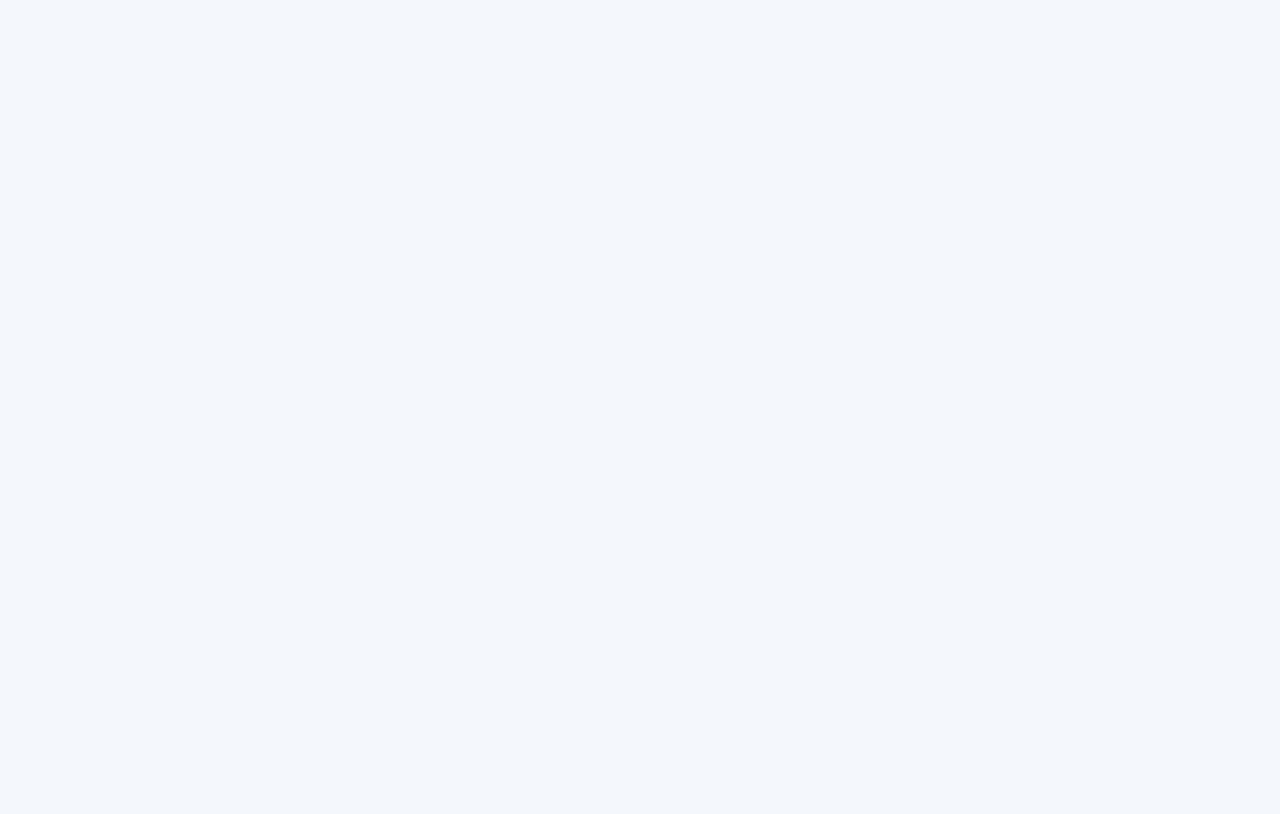
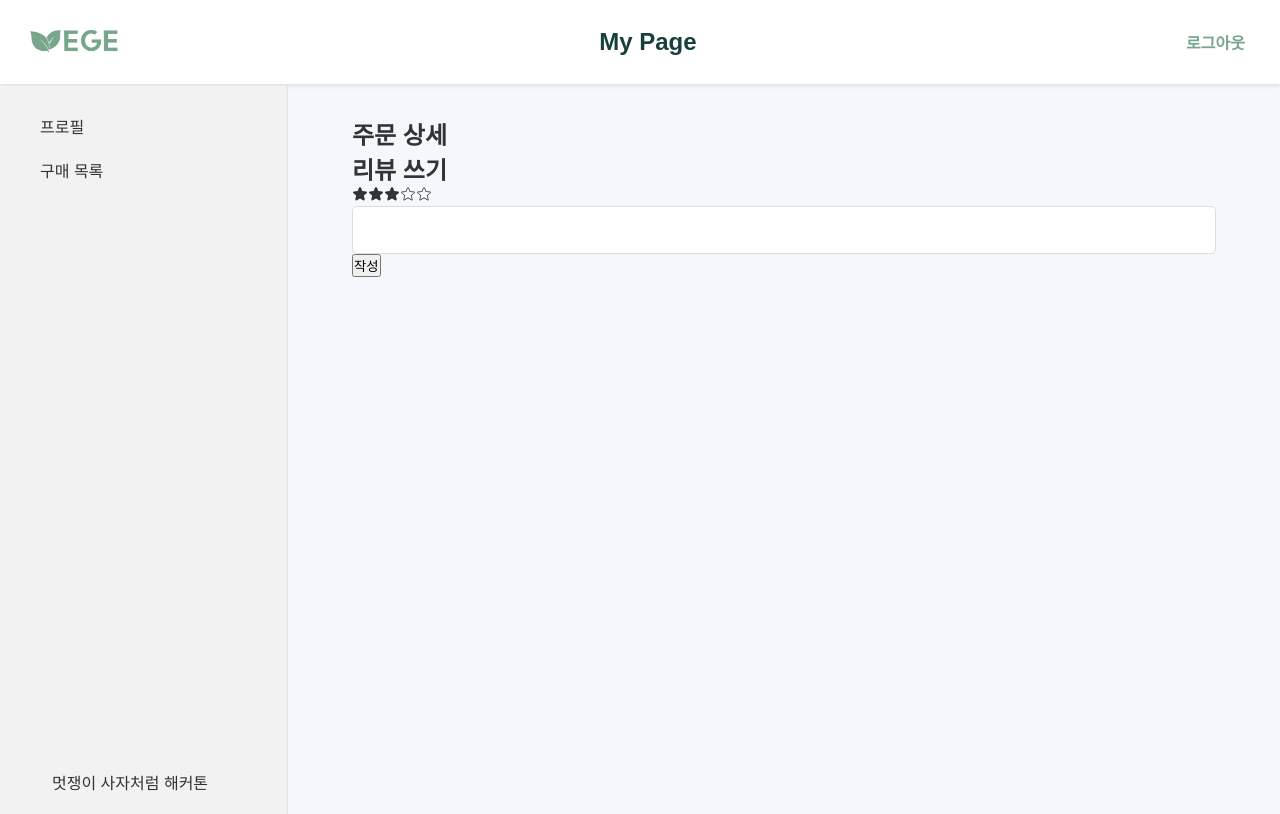
Before and after one commit to LIKELION-12th-HACKERTHON/frontend, a React (Vite) app: page /mypage/orderhistory/detail/1 in a window 1280 px wide. Before the commit this address had no page. Built offline with nearby package versions, Linux system fonts and the light colour scheme; no server answers.

Commit message:
no css review

```diff
--- a/src/App.jsx
+++ b/src/App.jsx
@@ -14,6 +14,7 @@ import ReviewPage from "./sellers/seller_order/Shopkeeperpages/ReviewPage.jsx";
 import CustomerProfile from "./customers/customerProfile.jsx";
 import CustomerEdit from "./customers/customerEdit.jsx";
 import MyorderList from "./customers/myorderlist.jsx";
+import OrderDetail from "./customers/orderDetail.jsx";
 
 function App() {
 	return (
@@ -34,6 +35,7 @@ function App() {
 					<Route path='profile' element={<CustomerProfile/>}/>
 					<Route path='edit' element={<CustomerEdit/>}/>
 					<Route path='orderhistory' element={<MyorderList/>}/>
+					<Route path="orderhistory/detail/:id" element={<OrderDetail/>}/>
 				</Route>
 				<Route path='/shopkeeper' element={<Shopkeeper />} />
 				<Route path='/detail/:id' element={<Detailpage />} />
--- a/src/customers/customerEdit.jsx
+++ b/src/customers/customerEdit.jsx
@@ -3,6 +3,7 @@ import styled from "styled-components";
 import api from '../components/api';
 import AddressForm from '../components/addressform';
 import { useNavigate } from 'react-router-dom';
+import axios from 'axios';
 
 const EditButton = styled.button`
   border: none;
@@ -33,9 +34,9 @@ export default function CustomerEdit() {
   const [dong, setDong] = useState({});
   const [detail, setDetail] = useState({});
   const navigate = useNavigate();
+  const token = localStorage.getItem("accessToken")
 
   const getUserInfo = async () => {
-    const token = localStorage.getItem("accessToken")
     try {
       const response = await api.get('/member/info/', { hearders: {
         Authorization: `Bearer ${token}`}
@@ -57,7 +58,8 @@ export default function CustomerEdit() {
     getUserInfo()
   }, []);
 
-  const handleSubmit = () => {
+  const handleSubmit = (e) => {
+    e.preventDefault();
     const data = {
       username,
       nickname,
@@ -70,7 +72,11 @@ export default function CustomerEdit() {
     }
     console.log(data)
     if(window.confirm('회원 정보를 수정하시겠습니까?')) {
-      api.patch(`/member/info/detail/${userInfo.id}`, data)
+      axios.patch(`https://ourvege.store/member/info/detail/${userInfo.id}/`, data, {
+        headers: {
+          Authorization: `Bearer ${token}`
+        }
+      })
       .then (() => {
         console.log('수정 완료');
         alert('회원 정보가 수정되었습니다.')
--- a/src/customers/myorderlist.jsx
+++ b/src/customers/myorderlist.jsx
@@ -1,13 +1,15 @@
 import React, { useEffect, useState } from 'react'
 import api from '../components/api';
+import { useNavigate } from 'react-router-dom';
 
 export default function MyorderList() {
   const [orderlist, setOrderlist] = useState([]);
+  const navigate = useNavigate();
 
   const getLists = () => {
     api.get(`customer/order/list`)
       .then((res) => {
-        console.log('주문 내역 불러오기 완료');
+        console.log('주문 내역 불러오기 완료', res.data);
         setOrderlist(res.data);
       })
       .catch((err) => {
@@ -19,14 +21,28 @@ export default function MyorderList() {
     getLists()
   }, []);
 
+  const handleClick = (id) => {
+    navigate(`detail/${id}`)
+  }
+
   return (
     <div>
       {orderlist.map((order) => (
-        <div key={order.id}>
+        <div
+        key={order.id}
+        onClick={() => handleClick(order.id)}
+        style={{ cursor: "pointer"}}
+        >
           <div>
             <p>{order.customer_nickname}</p>
             <p>{order.nickname}</p>
             <p>{order.progress}</p>
+          </div>
+          <div>
+            <p>{order.product}</p>
+            <p>{order.order}</p>
+            <p>{order.price}</p>
+            <p>{order.date}</p>
           </div>
         </div>
       ))}
--- a/src/customers/order.jsx
+++ b/src/customers/order.jsx
@@ -12,8 +12,8 @@ const OrderForm = styled.div`
 `
 
 export default function Order({quantity}) {
-  const [ order, setOrder ] = useState(0); //주문 수량
-  const [ body, setBody ] = useState(''); //요청사항
+  const [ order, setOrder ] = useState(1); //주문 수량
+  const [ body, setBody ] = useState('없습니다'); //요청사항
   const [ time, setTime ] = useState();
   const [hour, setHour] = useState(1);
   const [minute, setMinute] = useState(0);
--- /dev/null
+++ b/src/customers/orderDetail.jsx
@@ -0,0 +1,88 @@
+import React, { useEffect, useState } from 'react'
+import api from '../components/api';
+import { useParams } from 'react-router-dom';
+import styled from 'styled-components';
+import { PiStarFill, PiStarLight } from "react-icons/pi";
+
+const StarSection = styled.div`
+  .star {
+    color: yellow;
+    font-size: 30px;
+  }
+`
+
+export default function OrderDetail() {
+  const [content, setContent] = useState({});
+  const [review, setReview] = useState('');
+  const [rating, setRating] = useState(3);
+  const token = localStorage.getItem("accessToken");
+  const {id} = useParams();
+
+  const getContent = () => {
+    api.get(`/customer/order/${id}/`, { hearders: {
+      Authorization: `Bearer ${token}`}
+    })
+    .then((res) => {
+      console.log('주문 상세 조회 완료');
+      console.log(res.data);
+      setContent(res.data);
+    })
+    .catch((err) => {
+      console.log('에러: ', err)
+    })
+  }
+
+  useEffect(()=> {
+    getContent();
+  }, [])
+
+  function Star() {
+    return (
+      <div>
+        {[...Array(rating)].map((a, i) => (
+          <PiStarFill className="star-lg" key={i} onClick={() => setRating(i + 1)} />
+        ))}
+        {[...Array(5 - rating)].map((a, i) => (
+          <PiStarLight className="star-lg" key={i} onClick={() => setRating(rating + i + 1)} />
+        ))}
+      </div>
+    );
+  }
+
+  const postReview = (e) => {
+    e.preventDefault()
+    api.post(`/customer/order/${id}/review/`, {
+      rating,
+      comment: review
+    }, {
+      headers: {
+        Authorization: `Bearer ${token}`
+      }
+    })
+    .then (() => {
+      console.log('리뷰 작성 완료')
+    })
+    .catch ((err) => {
+      console.log('에러: ', err);
+    })
+  }
+
+  return (
+    <div>
+      <div>
+        <h2>주문 상세</h2>
+        <p>{content.product}</p>
+      </div>
+      <div>
+        <h2>리뷰 쓰기</h2>
+        <Star/>
+        <input
+          type='text'
+          value={review}
+          onChange={(e) => setReview(e.target.value)}
+        />
+        <button onClick={postReview}>작성</button>
+      </div>
+    </div>
+  )
+}
```
